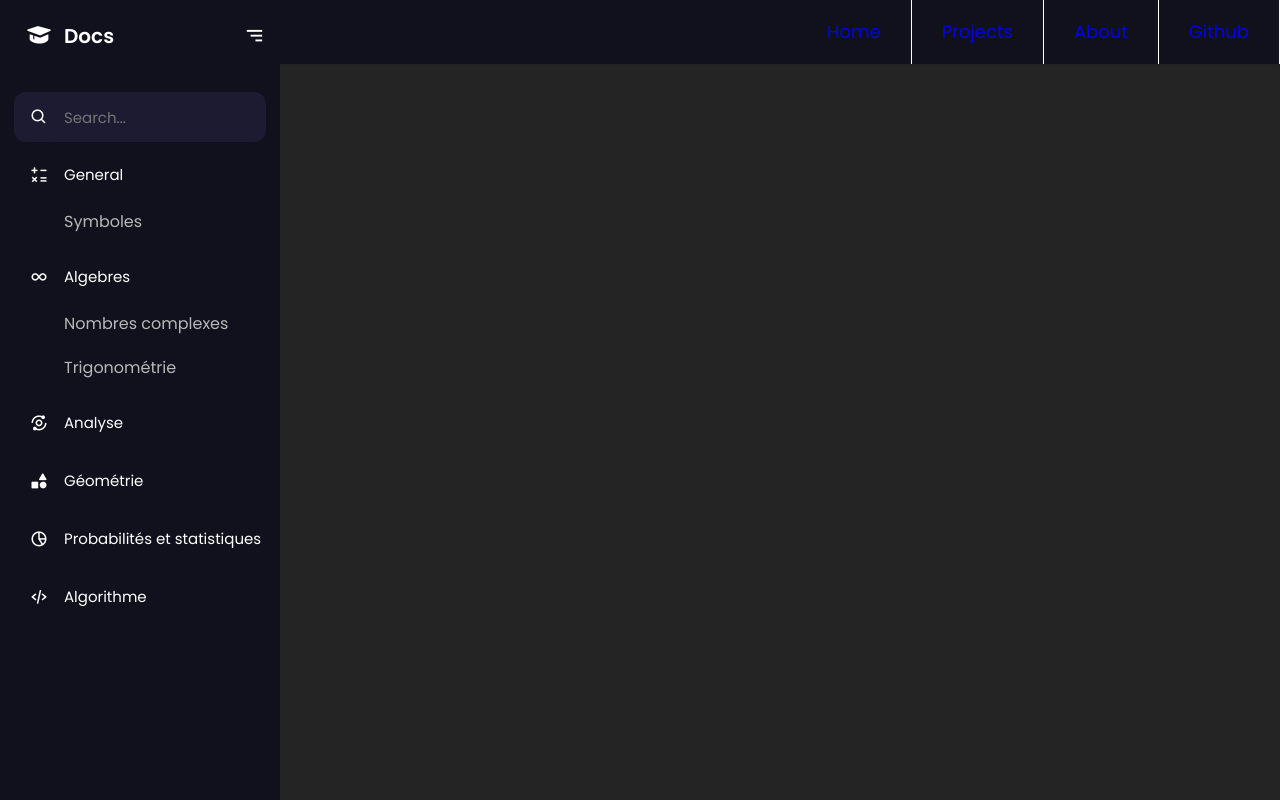
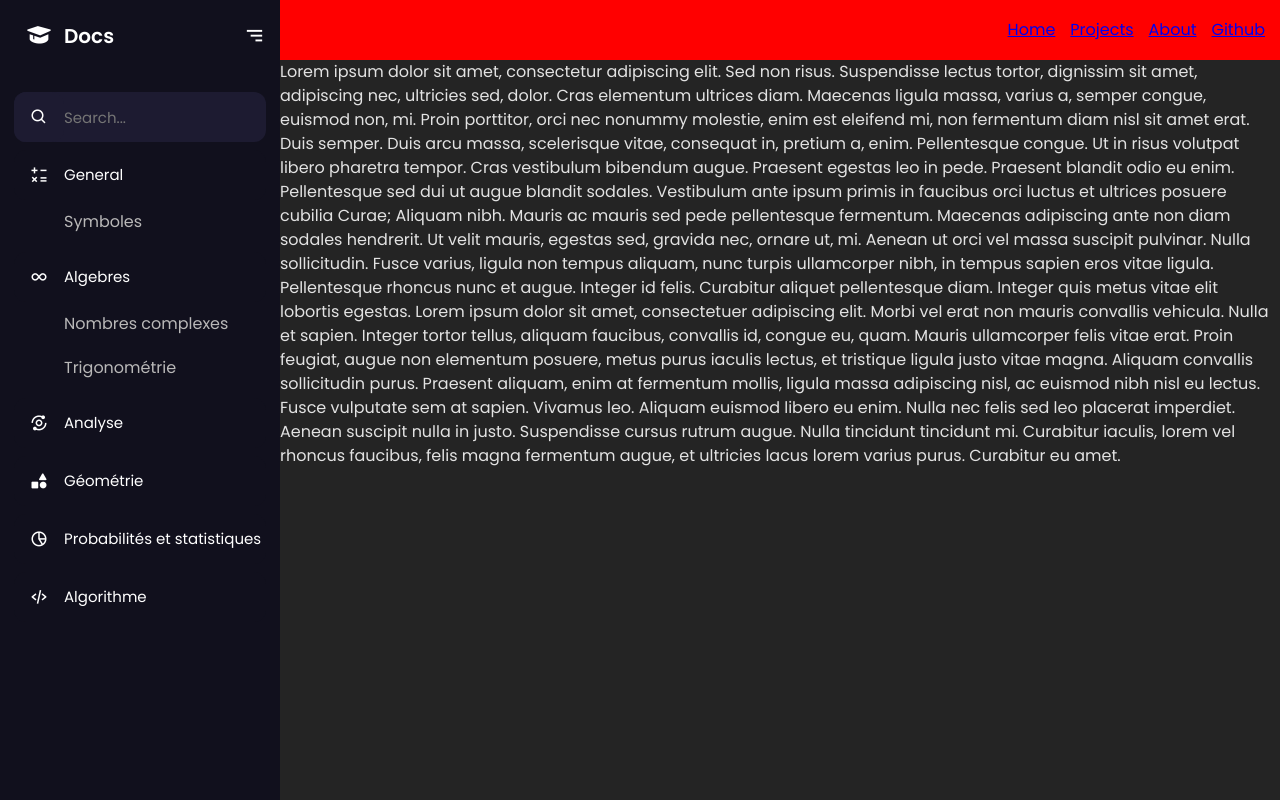
Before and after one commit to Smaug6739/docs-old, a Vue app: page /maths in a window 1280 px wide. Built offline with nearby package versions, Linux system fonts and the light colour scheme.

Commit message:
Some fixes

```diff
--- a/src/components/layout/navbar/Navbar.vue
+++ b/src/components/layout/navbar/Navbar.vue
@@ -2,20 +2,14 @@
   <header class="header">
     <div></div>
     <nav>
-      <input class="menu-btn" type="checkbox" id="menu-btn" />
-      <label class="menu-icon" for="menu-btn"
-        ><span class="navicon"></span
-      ></label>
       <ul class="menu">
         <li class="link">
-          <router-link to="/" class="nav-links" @click="close"
-            >Home</router-link
-          >
+          <router-link to="/" class="nav-links">Home</router-link>
         </li>
-        <li class="link" @click="close">
+        <li class="link">
           <router-link to="/projects/1">Projects</router-link>
         </li>
-        <li class="link" @click="close">
+        <li class="link">
           <router-link to="/about">About</router-link>
         </li>
         <li class="link">
@@ -23,7 +17,6 @@
             href="https://github.com/Smaug6739"
             target="__blank"
             class="nav-links"
-            @click="close"
             >Github</a
           >
         </li>
@@ -32,138 +25,28 @@
   </header>
 </template>
 
-<style scoped lang="scss">
-.header {
-  background-color: #11101d;
-  box-shadow: 1px 1px 4px 0 rgba(0, 0, 0, 0.1);
-  //position: fixed;
+<style lang="scss" scoped>
+header {
   width: 100%;
-  z-index: 3;
+  background: red;
+}
+ul {
+  height: 60px;
+
   display: flex;
-  .logo {
-    width: 30px;
-    height: 35px;
-    position: absolute;
-    font-size: 1em;
-    padding: 10px 20px;
-  }
-  nav {
-    display: flex;
-    flex-direction: column;
-    width: 100%;
-  }
-  ul {
-    margin: 0;
-    padding: 0;
-    list-style: none;
-    overflow: hidden;
-    background-color: #11101d;
-    display: flex;
-    flex-direction: column;
-    justify-content: flex-end;
-  }
-  li {
-    a {
-      display: block;
-      padding: 20px 20px;
-      border-right: 1px solid #ffffff;
-      text-decoration: none;
-      font-size: 18px;
-    }
-    .router-link-exact-active {
-      color: white;
-    }
-  }
-  .menu {
-    clear: both;
-    max-height: 0;
-    transition: max-height 0.2s ease-out;
-  }
-  .menu-icon {
-    cursor: pointer;
-    padding: 28px 20px;
-    align-self: flex-end;
-    user-select: none;
-  }
-  .menu-icon .navicon {
-    background: #ffffff;
-    display: block;
-    height: 2px;
-    position: relative;
-    align-self: flex-start;
-    transition: background 0.2s ease-out;
-    width: 18px;
-  }
-  .menu-btn {
-    display: none;
-  }
-  .menu-icon .navicon:before,
-  .menu-icon .navicon:after {
-    background: #ffffff;
-    content: "";
-    display: block;
-    height: 100%;
-    position: absolute;
-    transition: all 0.2s ease-out;
-    width: 100%;
-  }
-  .menu-btn:checked ~ .menu {
-    // One item = 68px
-    max-height: 272px;
-  }
-  .menu-icon .navicon:before {
-    top: 5px;
-  }
-  .menu-icon .navicon:after {
-    top: -5px;
-  }
-  .menu-btn:checked ~ .menu-icon .navicon {
-    background: transparent;
-  }
-  .menu-btn:checked ~ .menu-icon .navicon:before {
-    transform: rotate(-45deg);
-  }
-  .menu-btn:checked ~ .menu-icon .navicon:after {
-    transform: rotate(45deg);
-  }
-  .menu-btn:checked ~ .menu-icon:not(.steps) .navicon:before,
-  .menu-btn:checked ~ .menu-icon:not(.steps) .navicon:after {
-    top: 0;
-  }
+  align-items: center;
+
+  justify-content: end;
+  list-style: none;
 }
-
-/* 48em = 768px */
-@media (min-width: 48em) {
-  .header ul {
-    flex-direction: row;
-  }
-  .header li {
-    float: left;
-  }
-  .header li a {
-    padding: 20px 30px;
-  }
-  .header .menu {
-    clear: none;
-    float: right;
-    max-height: none;
-  }
-  .header .menu-icon {
-    display: none;
-  }
+li {
+  padding-right: 15px;
 }
 </style>
+<script lang="ts">
+import { defineComponent } from "@vue/runtime-core";
 
-<script>
-export default {
+export default defineComponent({
   name: "Navbar",
-  methods: {
-    close() {
-      const menu = document.getElementsByClassName("menu")[0];
-      menu.style.clear = "both";
-      menu.style.transition = "max-height 0.2s ease-out";
-      document.getElementById("menu-btn").checked = false;
-    },
-  },
-};
+});
 </script>
--- a/src/components/layout/sidebar/sidebar.scss
+++ b/src/components/layout/sidebar/sidebar.scss
@@ -15,7 +15,7 @@
   background: var(--bg-color);
   /* padding: 6px 14px 0 14px; */
   z-index: 99;
-  transition: all 0.3s ease;
+  transition: all 0.2s ease;
 }
 .sidebar.open {
   width: 280px;
@@ -28,14 +28,14 @@
 }
 .sidebar .logo-details .icon {
   opacity: 0;
-  transition: all 0.3s ease;
+  transition: all 0.2s ease;
 }
 .sidebar .logo-details .logo_name {
   color: var(--logo-title-color);
   font-size: 20px;
   font-weight: 600;
   opacity: 0;
-  transition: all 0.3s ease;
+  transition: all 0.2s ease;
 }
 .sidebar.open .logo-details .icon,
 .sidebar.open .logo-details .logo_name {
@@ -51,7 +51,7 @@
   font-size: 23px;
   text-align: center;
   cursor: pointer;
-  transition: all 0.3s ease;
+  transition: all 0.2s ease;
 }
 .sidebar.open .logo-details #btn {
   text-align: right;
@@ -111,7 +111,7 @@
   width: 50px;
   border: none;
   border-radius: 12px;
-  transition: all 0.3s ease;
+  transition: all 0.2s ease;
   background: var(--secondary-color);
 }
 .sidebar.open input {
@@ -164,7 +164,7 @@
 }
 .sidebar .li-style .a-style a:hover .links_name,
 .sidebar .li-style .a-style a:hover i {
-  transition: all 0.3s ease;
+  transition: all 0.2s ease;
   color: var(--bg-color);
 }
 
@@ -208,7 +208,7 @@
   top: 0;
   left: 78px;
   width: calc(100% - 78px);
-  transition: all 0.3s ease;
+  transition: all 0.2s ease;
   z-index: 2;
 }
 .sidebar.open ~ .home-section {
--- a/src/components/layout/sidebar/sidebar.ts
+++ b/src/components/layout/sidebar/sidebar.ts
@@ -26,7 +26,7 @@ export default defineComponent({
     },
     menuOpenedPaddingLeftBody: {
       type: String,
-      default: "0px",
+      default: "280px",
     },
     menuClosedPaddingLeftBody: {
       type: String,
--- a/src/views/maths/index.vue
+++ b/src/views/maths/index.vue
@@ -12,6 +12,35 @@ export default defineComponent({
 </script>
 
 <template>
-  <p>Maths</p>
+  <p>
+    Lorem ipsum dolor sit amet, consectetur adipiscing elit. Sed non risus.
+    Suspendisse lectus tortor, dignissim sit amet, adipiscing nec, ultricies
+    sed, dolor. Cras elementum ultrices diam. Maecenas ligula massa, varius a,
+    semper congue, euismod non, mi. Proin porttitor, orci nec nonummy molestie,
+    enim est eleifend mi, non fermentum diam nisl sit amet erat. Duis semper.
+    Duis arcu massa, scelerisque vitae, consequat in, pretium a, enim.
+    Pellentesque congue. Ut in risus volutpat libero pharetra tempor. Cras
+    vestibulum bibendum augue. Praesent egestas leo in pede. Praesent blandit
+    odio eu enim. Pellentesque sed dui ut augue blandit sodales. Vestibulum ante
+    ipsum primis in faucibus orci luctus et ultrices posuere cubilia Curae;
+    Aliquam nibh. Mauris ac mauris sed pede pellentesque fermentum. Maecenas
+    adipiscing ante non diam sodales hendrerit. Ut velit mauris, egestas sed,
+    gravida nec, ornare ut, mi. Aenean ut orci vel massa suscipit pulvinar.
+    Nulla sollicitudin. Fusce varius, ligula non tempus aliquam, nunc turpis
+    ullamcorper nibh, in tempus sapien eros vitae ligula. Pellentesque rhoncus
+    nunc et augue. Integer id felis. Curabitur aliquet pellentesque diam.
+    Integer quis metus vitae elit lobortis egestas. Lorem ipsum dolor sit amet,
+    consectetuer adipiscing elit. Morbi vel erat non mauris convallis vehicula.
+    Nulla et sapien. Integer tortor tellus, aliquam faucibus, convallis id,
+    congue eu, quam. Mauris ullamcorper felis vitae erat. Proin feugiat, augue
+    non elementum posuere, metus purus iaculis lectus, et tristique ligula justo
+    vitae magna. Aliquam convallis sollicitudin purus. Praesent aliquam, enim at
+    fermentum mollis, ligula massa adipiscing nisl, ac euismod nibh nisl eu
+    lectus. Fusce vulputate sem at sapien. Vivamus leo. Aliquam euismod libero
+    eu enim. Nulla nec felis sed leo placerat imperdiet. Aenean suscipit nulla
+    in justo. Suspendisse cursus rutrum augue. Nulla tincidunt tincidunt mi.
+    Curabitur iaculis, lorem vel rhoncus faucibus, felis magna fermentum augue,
+    et ultricies lacus lorem varius purus. Curabitur eu amet.
+  </p>
   <Sidebar />
 </template>
```
